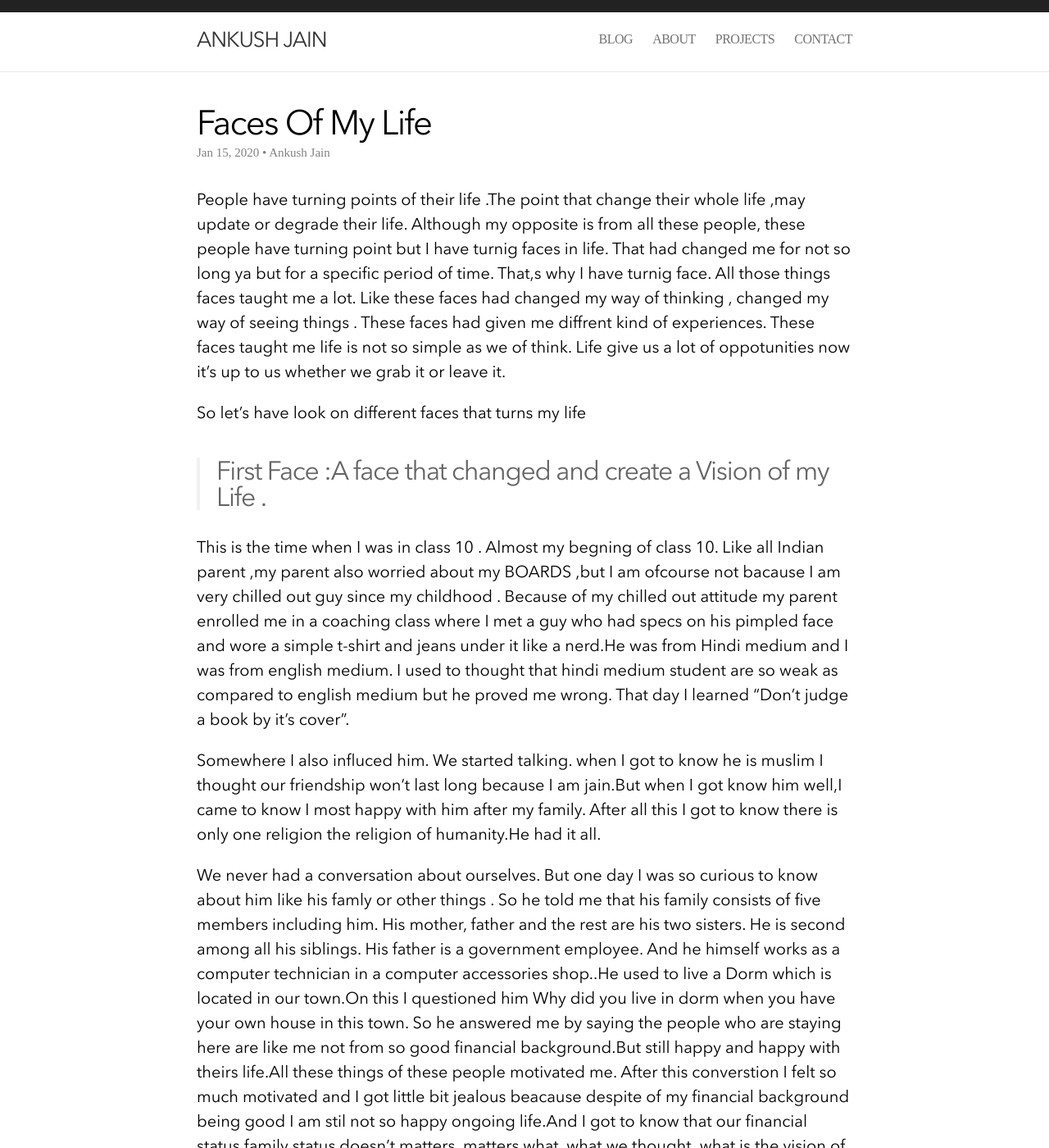
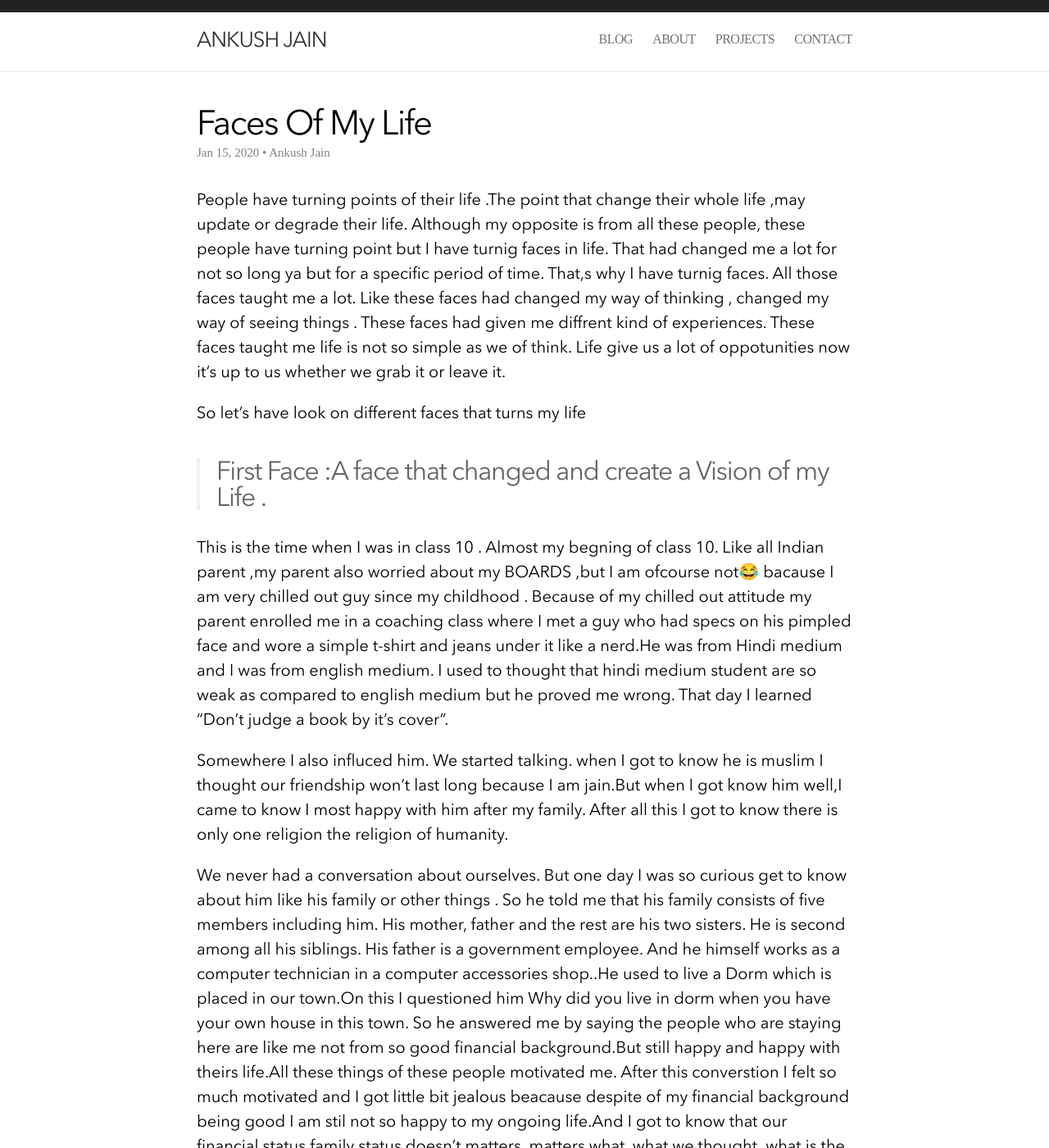
Before and after one commit to 49ku5h/MY-WEBSITE, a Jekyll site: the page built from _posts/2020-01-15-Faces OF My Life.md, in a window 1280 px wide and 1400 px high. Shown: the whole window at 82% size. Built offline with Jekyll 4.4.1, drawn with Linux system fonts in a browser that asks for light colours; nearby versions of some CDN libraries; comment, search, counter and statistics services are not loaded; some of the changed text lies outside the part shown.

Commit message:
Update 2020-01-15-Faces OF My Life.md

```diff
--- a/_posts/2020-01-15-Faces OF My Life.md
+++ b/_posts/2020-01-15-Faces OF My Life.md
@@ -8,29 +8,28 @@ excerpt: "Faces that turns my Life"
 ---
 
 People have turning points of their life .The point that change their whole life ,may update or degrade their life. Although my opposite is from all these people, these people have turning point but I have turnig faces in life.
-That had changed me for not so long ya but for a specific period of time. That,s why I have turnig face. All those things faces taught me a lot. Like these faces had changed my way of thinking , changed my way of seeing things .
+That had changed me a lot for not so long ya but for a specific period of time. That,s why I have turnig faces. All those  faces taught me a lot. Like these faces had changed my way of thinking , changed my way of seeing things .
 These faces had given me diffrent kind of experiences. These faces taught me life is not so simple as we of think. Life give us a lot of oppotunities now it's up to us whether we grab it or leave it.
 
 So let's have look on different faces that turns my life
 
 > ## First Face :A face that changed and create a Vision of my Life .
 
-This is the time when I was in class 10 . Almost my begning of class 10. Like all Indian parent ,my parent also worried about my BOARDS ,but I am ofcourse not  bacause I am very chilled out guy since my childhood .
+This is the time when I was in class 10 . Almost my begning of class 10. Like all Indian parent ,my parent also worried about my BOARDS ,but I am ofcourse not😂️  bacause I am very chilled out guy since my childhood .
 Because of my chilled out attitude my parent enrolled me in a coaching class where I met a guy who had specs on his pimpled face and wore a simple t-shirt and jeans under it like a nerd.He was from Hindi medium and I was from english medium.
 I used to thought that hindi medium student are so weak as compared to english medium but he proved me wrong. That day I learned "Don't judge a book by it's cover".
 
 Somewhere I also influced him. We started talking. when I got to know he is muslim I thought our friendship won't last long because I am jain.But when I got know him well,I came to know I most happy with him after my family.
-After all this I got to know there is only one religion the religion of humanity.He had it all.
+After all this I got to know there is only one religion the religion of humanity.
 
-We never had a conversation about ourselves. But one day I was so curious to know about him like his famly or other things . So he told me that his family consists of five members including him. His mother, father and the rest are his two sisters.
-He is second among all his siblings. His father is a government employee. And he himself works as a computer technician in a computer accessories shop..He used to live a Dorm which is located in our town.On this I questioned him Why did you live in dorm when you have your own house in this town.
+We never had a conversation about ourselves. But one day I was so curious get to know about him like his family or other things . So he told me that his family consists of five members including him. His mother, father and the rest are his two sisters.
+He is second among all his siblings. His father is a government employee. And he himself works as a computer technician in a computer accessories shop..He used to live a Dorm which is placed in our town.On this I questioned him Why did you live in dorm when you have your own house in this town.
 So he answered me by saying the people who are staying here are like me not from so good financial background.But still happy and happy with theirs life.All these things of these people motivated me.
-After this converstion I felt so much motivated and I got little bit jealous beacause despite of my financial background being good I am stil not so happy ongoing life.And I got to know that our financial status,family status doesn't matters,
+After this converstion I felt so much motivated and I got little bit jealous beacause despite of my financial background being good I am stil not so happy to my ongoing life.And I got to know that our financial status,family status doesn't matters,
 matters what, what we thought ,what is the vision of our life.
 
 This cycle of getting motivated continues from time to time till to end of my 12th board class. After 12th I came out for completing my higher studies Saying it's sad he's not beacause of some reasons.
 But the cycle of learning something new continued. He is still my mentor and always will.be
-He is still my mentor and always will.be.
 
-This was the most important face of my life . Life and he taught me lots of new things. This face brought me towards a new morning of life.
-This face taught me the experience of living life in a short period of  time
+This was the most important face of my life . Life and he taught me lots of new things. This face brought me towards a new morning of  my life.
+This face taught me the experience of living life in a short period of  time.
```
